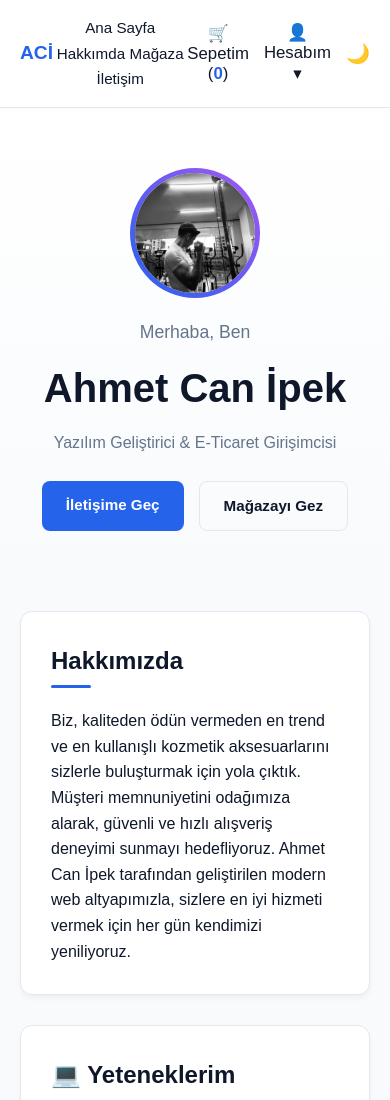
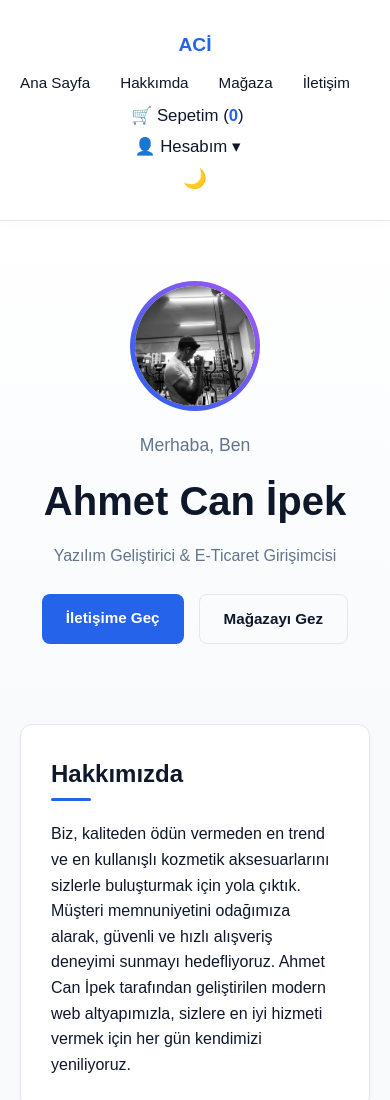
Before and after one commit to ahmetcanipek10/ilk-web-sitem, a plain HTML site: page index.html in a window 390 px wide. Shown: the top 1100 px of the page. Drawn offline with Linux system fonts and the light colour scheme.

Commit message:
Add files via upload

```diff
--- a/style.css
+++ b/style.css
@@ -517,14 +517,27 @@
     object-fit: contain;
     padding: 5px;
 }
-/* Üst menü mobil düzenlemesi */
-    header, nav {
+/* Telefonlar İçin Üst Menüyü Tamamen Düzenle */
+@media (max-width: 768px) {
+    nav {
         display: flex !important;
         flex-direction: column !important;
         align-items: center !important;
         gap: 15px !important;
-        text-align: center !important;
+        padding: 15px 0 !important;
     }
-    nav a {
-        margin: 5px 0 !important;
+
+    .nav-container {
+        display: flex !important;
+        flex-direction: column !important;
+        align-items: center !important;
+        gap: 10px !important;
     }
+
+    .nav-links {
+        display: flex !important;
+        flex-wrap: wrap !important;
+        justify-content: center !important;
+        gap: 10px !important;
+    }
+}
```
